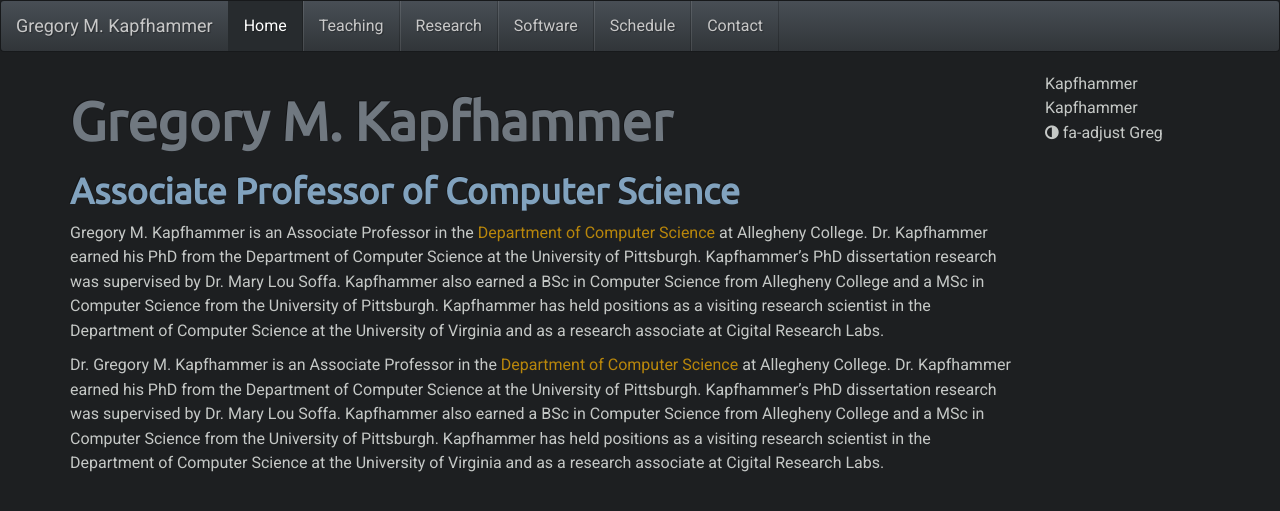
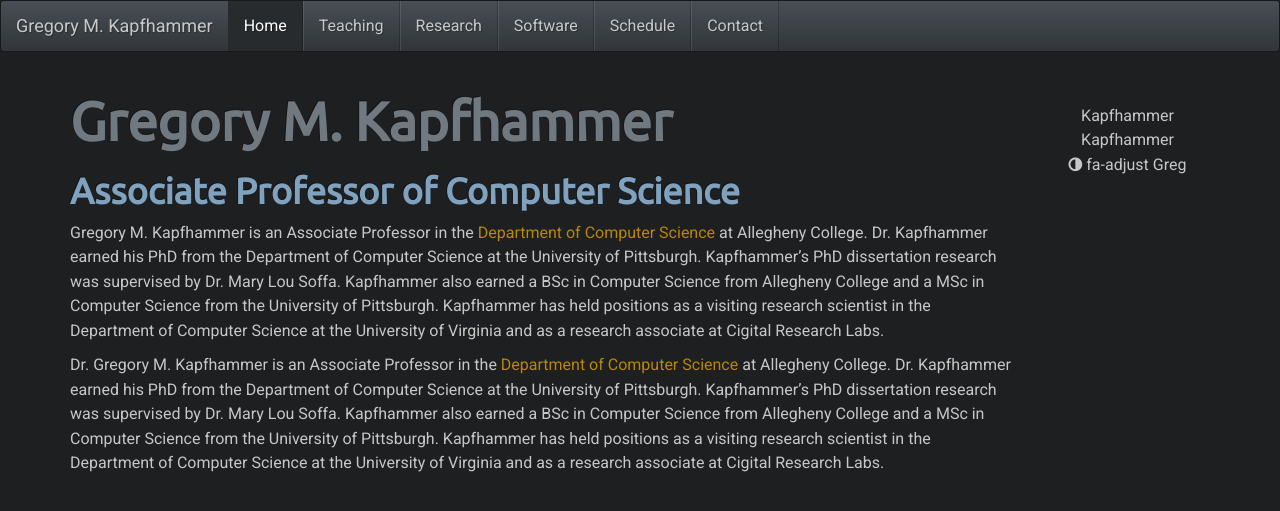
Before and after one commit to geerc/www, a Jekyll site: the page built from gkapfham/index.md, in a window 1280 px wide. Shown: the top 511 px of the page. Built offline with Jekyll 4.4.1, drawn with Linux system fonts in a browser that asks for light colours; nearby versions of some CDN libraries; some web fonts are replaced; Markdown is read by kramdown in place of the engine named in the settings; comment, search, counter and statistics services are not loaded.

Commit message:
Added a right side column that will not appear on the mobile.

```diff
--- a/gkapfham/_layouts/defaults.html
+++ b/gkapfham/_layouts/defaults.html
@@ -53,12 +53,11 @@ ript>
               <div class="col-md-10">
                   {{ content }}
               </div>
-              <div class="col-md-2 visible-md visible-lg">
+              <div class="col-md-2 visible-md visible-lg centering">
                   Kapfhammer <br>
                   Kapfhammer <br>
                   <i class="fa fa-adjust"></i> fa-adjust Greg
               </div>
-
 
     <!-- <div class="container"> -->
         <!-- <div class="row"> -->
```
